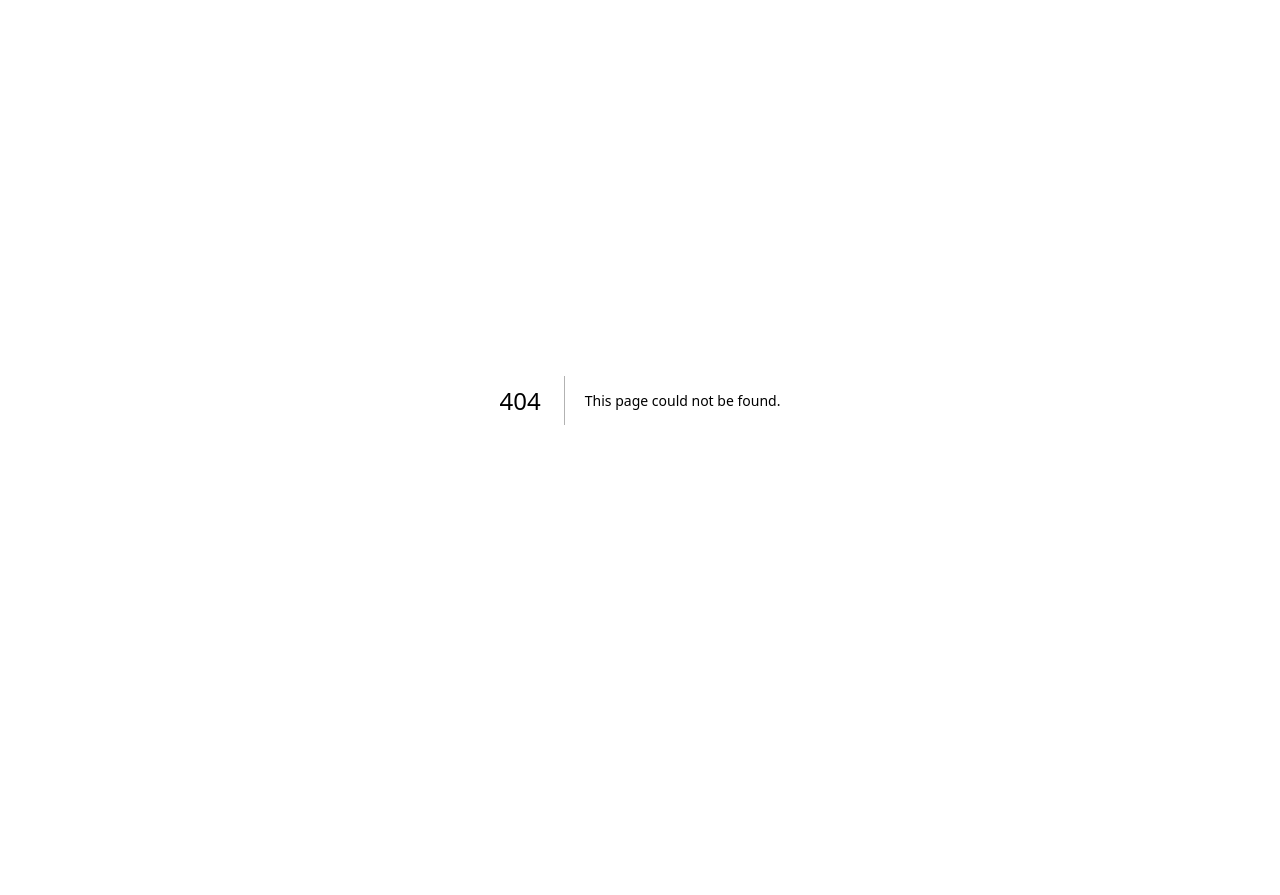
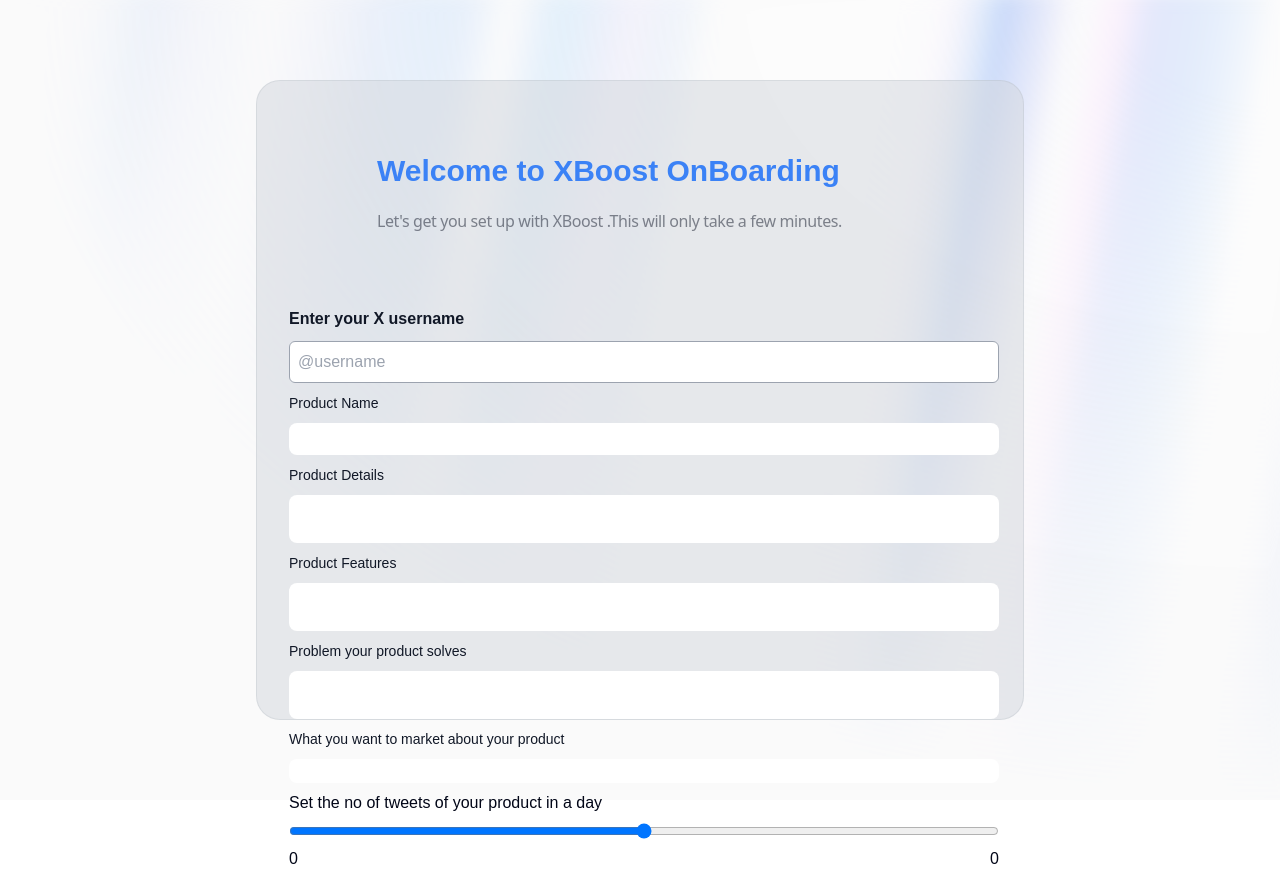
Before and after one commit to Akshitzz/XBoost, a Next.js app in the folder frontend/: page /getstarted in a window 1280 px wide. Before the commit this address had no page. Before the commit the page ends 800 px from the top, so only its background shows below. Built offline with nearby package versions, Linux system fonts and the light colour scheme.

Commit message:
Made form

```diff
--- a/frontend/package.json
+++ b/frontend/package.json
@@ -13,7 +13,7 @@
     "class-variance-authority": "^0.7.1",
     "clsx": "^2.1.1",
     "lucide-react": "^0.473.0",
-    "motion": "^11.18.1",
+    "motion": "^11.18.2",
     "next": "^15.1.5",
     "next-themes": "^0.4.4",
     "react": "^19.0.0",
--- /dev/null
+++ b/frontend/src/app/getstarted/page.jsx
@@ -0,0 +1,59 @@
+"use client"
+import {motion} from "framer-motion"
+import React from "react";
+import { AuroraBackground } from "@/components/ui/aurora-background";
+import { useState } from "react";
+export default function GetStartedPage() {
+  const  [tweetcount,setweetcount] = useState(0)
+  return (
+      <AuroraBackground>
+   <form action="
+   ">
+       <motion.div
+       initial={{ opacity: 0.0, y: 40 }}
+       whileInView={{ opacity: 1, y: 0 }}
+       transition={{
+         delay: 0.3,
+         duration: 0.8,
+         ease: "easeInOut",
+       }}
+      className="w-full h-screen ">
+       <div className=" absolute  -translate-x-1/2 -translate-y-1/2 top-1/2 left-1/2 bg-gray-300/50  border w-2/5 h-4/5 rounded-3xl   border-gray-400/20 lg:w-3/5">
+      <div className="px-6 py-6 flex flex-col justify-content space-y-10 space-x-2">
+        <div className=" w-full  h-40 gap-5 flex flex-col justify-center">
+        <h2 className=" pt-4 pl-24 text-3xl whitespace-nowrap text-blue-500 font-bold ">Welcome to XBoost OnBoarding</h2>
+          <p className=" pl-24 tracking-tight font-sans text-gray-900/50">Let&apos;s get you set up with XBoost .This will only take a few minutes.</p>
+        </div>
+        <div className="flex flex-col gap-2">
+        <h2 className="text-base/7 font-semibold text-gray-900">Enter your X username</h2>
+       <input type="text" className="border border-gray-400 focus:border-transparent focus:outline-none focus:placeholder-transparent p-2 rounded-md"placeholder="@username"  />
+       <label htmlFor="username" className="block text-sm/6 font-medium text-gray-900">
+                Product Name</label>
+       <input type="text"  className="w-full rounded-lg h-8"/>
+       <label htmlFor="username" className="block text-sm/6 font-medium text-gray-900">
+                Product Details</label>
+
+       <textarea name="" id="" className="resize-none overflow-hidden w-full rounded-lg" ></textarea>
+       <label htmlFor="username" className="block text-sm/6 font-medium text-gray-900">
+                Product Features</label>
+                <textarea name="" id="" className="resize-none overflow-hidden w-full rounded-lg" ></textarea>
+       <label htmlFor="username" className="block text-sm/6 font-medium text-gray-900">
+                Problem your product solves</label>
+                <textarea name="" id="" className="resize-none overflow-hidden w-full rounded-lg" ></textarea>
+       <label htmlFor="username" className="block text-sm/6 font-medium text-gray-900">
+                What you want to market about your product</label>
+            <input type="text"  className="rounded-lg"/>
+       <p> Set the no of tweets of your  product in a day </p>
+       <input type="range" min="0" max="16" step="1" onChange={(e)=>setweetcount(e.target.value)} id="tweetcount" name="tweetcount"/>
+       <div className="flex flex-row w-full justify-between">
+        <p>0</p>
+        <p>{tweetcount}</p>
+       </div>
+        </div>
+        </div>
+       </div>
+      </motion.div>
+   </form>
+      </AuroraBackground>
+    );
+  }
--- /dev/null
+++ b/frontend/src/components/ui/aurora-background.jsx
@@ -0,0 +1,43 @@
+"use client";;
+import { cn } from "@/lib/utils";
+import React from "react";
+
+export const AuroraBackground = ({
+  className,
+  children,
+  showRadialGradient = true,
+  ...props
+}) => {
+  return (
+    (<main>
+      <div
+        className={cn(
+          "relative flex flex-col  h-[100vh] items-center justify-center bg-zinc-50 dark:bg-zinc-900  text-slate-950 transition-bg",
+          className
+        )}
+        {...props}>
+        <div className="absolute inset-0 overflow-hidden">
+          <div
+            //   I'm sorry but this is what peak developer performance looks like // trigger warning
+            className={cn(`
+          [--white-gradient:repeating-linear-gradient(100deg,var(--white)_0%,var(--white)_7%,var(--transparent)_10%,var(--transparent)_12%,var(--white)_16%)]
+          [--dark-gradient:repeating-linear-gradient(100deg,var(--black)_0%,var(--black)_7%,var(--transparent)_10%,var(--transparent)_12%,var(--black)_16%)]
+          [--aurora:repeating-linear-gradient(100deg,var(--blue-500)_10%,var(--indigo-300)_15%,var(--blue-300)_20%,var(--violet-200)_25%,var(--blue-400)_30%)]
+          [background-image:var(--white-gradient),var(--aurora)]
+          dark:[background-image:var(--dark-gradient),var(--aurora)]
+          [background-size:300%,_200%]
+          [background-position:50%_50%,50%_50%]
+          filter blur-[10px] invert dark:invert-0
+          after:content-[""] after:absolute after:inset-0 after:[background-image:var(--white-gradient),var(--aurora)]
+          after:dark:[background-image:var(--dark-gradient),var(--aurora)]
+          after:[background-size:200%,_100%]
+          after:animate-aurora after:[background-attachment:fixed] after:mix-blend-difference
+          pointer-events-none
+          absolute -inset-[10px] opacity-50 will-change-transform`, showRadialGradient &&
+              `[mask-image:radial-gradient(ellipse_at_100%_0%,black_10%,var(--transparent)_70%)]`)}></div>
+        </div>
+        {children}
+      </div>
+    </main>)
+  );
+};
--- a/frontend/src/components/ui/herosection.jsx
+++ b/frontend/src/components/ui/herosection.jsx
@@ -6,9 +6,10 @@
 import { AuroraText } from "./aurora-text"
 
 import DotPattern from "./dotpattern";
-
+import Link from "next/link";
 
 export function Herosection (){
+
       const theme = useTheme()
       const shadowColor = theme.resolvedTheme === "dark" ? "white" :"black";
     return (
@@ -38,10 +39,16 @@
         </div>
           <p className="text-xl mb-8 max-w-2xl mx-auto text-gray-500 font-light">Automate your X presence and skyrocket your product&apos;s visibility.  XBoost empowers startups and businesses to effortlessly expand their audience and achieve unstoppable growth</p>
           <div className="flex justify-center space-x-4">
-            <Button size="lg" className="bg-blue-500 hover:bg-blue-600">
-              Start Free Trial
-              <ArrowRight className="ml-2 h-5 w-5" />
+
+            <Link href={"/getstarted"}>
+            <Button size="lg" className="bg-blue-500 hover:bg-blue-600 "
+
+            >
+            Start Free Trial
+            <ArrowRight className="ml-2 h-5 w-5" />
             </Button>
+            </Link>
+
             <Button size="lg" variant="outline">Watch Demo</Button>
           </div>
         </div>
--- a/frontend/tailwind.config.mjs
+++ b/frontend/tailwind.config.mjs
@@ -1,4 +1,7 @@
 /** @type {import('tailwindcss').Config} */
+const {
+	default: flattenColorPalette,
+  } = require("tailwindcss/lib/util/flattenColorPalette");
 export default {
     darkMode: ["class"],
     content: [
@@ -61,11 +64,18 @@
   			sm: 'calc(var(--radius) - 4px)'
   		},
   		animation: {
+			aurora : "aurora 60s linear infinite",
   			shine: 'shine var(--duration) infinite linear',
   			marquee: 'marquee var(--duration) infinite linear',
   			'marquee-vertical': 'marquee-vertical var(--duration) linear infinite'
   		},
   		keyframes: {
+			aurora :{
+				from :{
+					backgroundPosition: "50% 50%, 50% 50%"
+				},
+				to:{backgroundPosition:"350% 50% 350% 50%"},
+			},
   			shine: {
   				'0%': {
   					'background-position': '0% 0%'
@@ -166,5 +176,17 @@
   		}
   	}
   },
-  plugins: [require("tailwindcss-animate")],
+  plugins: [require("tailwindcss-animate")
+	,addVariablesForColors
+  ],
 };
+function addVariablesForColors({ addBase, theme }) {
+	let allColors = flattenColorPalette(theme("colors"));
+	let newVars = Object.fromEntries(
+	  Object.entries(allColors).map(([key, val]) => [`--${key}`, val])
+	);
+
+	addBase({
+	  ":root": newVars,
+	});
+  }
```
Also changed, not shown: 2 other files (tests, documents, lock files or other folders).
